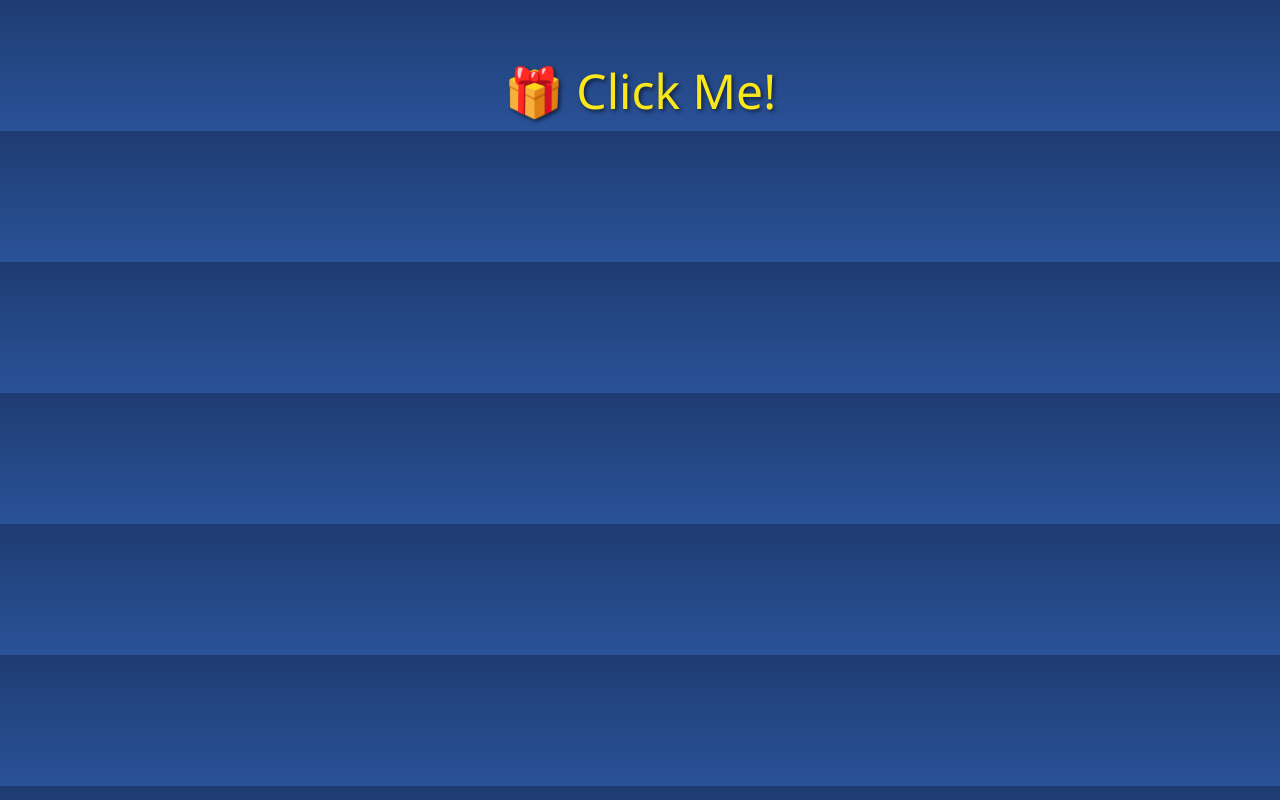
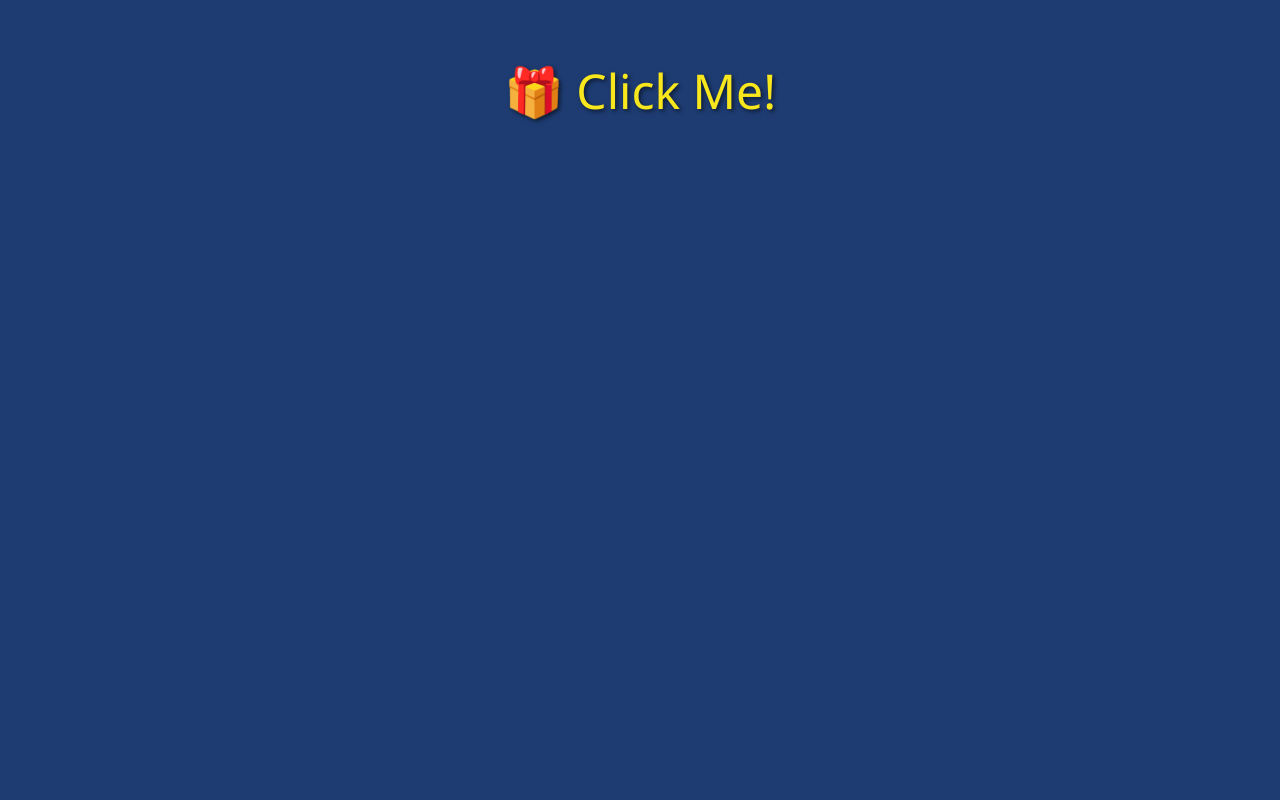
Before and after one commit to fenilsoni/tmp, a plain HTML site: page index.html in a window 1280 px wide. Drawn offline with nearby package versions, Linux system fonts and the light colour scheme.

Commit message:
Fix :Background colour changed

```diff
--- a/style.css
+++ b/style.css
@@ -1,5 +1,5 @@
 body {
-  background: linear-gradient(#1e3c72, #2a5298); /* Deep blue gradient */
+  background: #1e3c72; /* Deep blue gradient */
   color: #ffffff;
   font-family: "Segoe UI", sans-serif;
   text-align: center;
```
